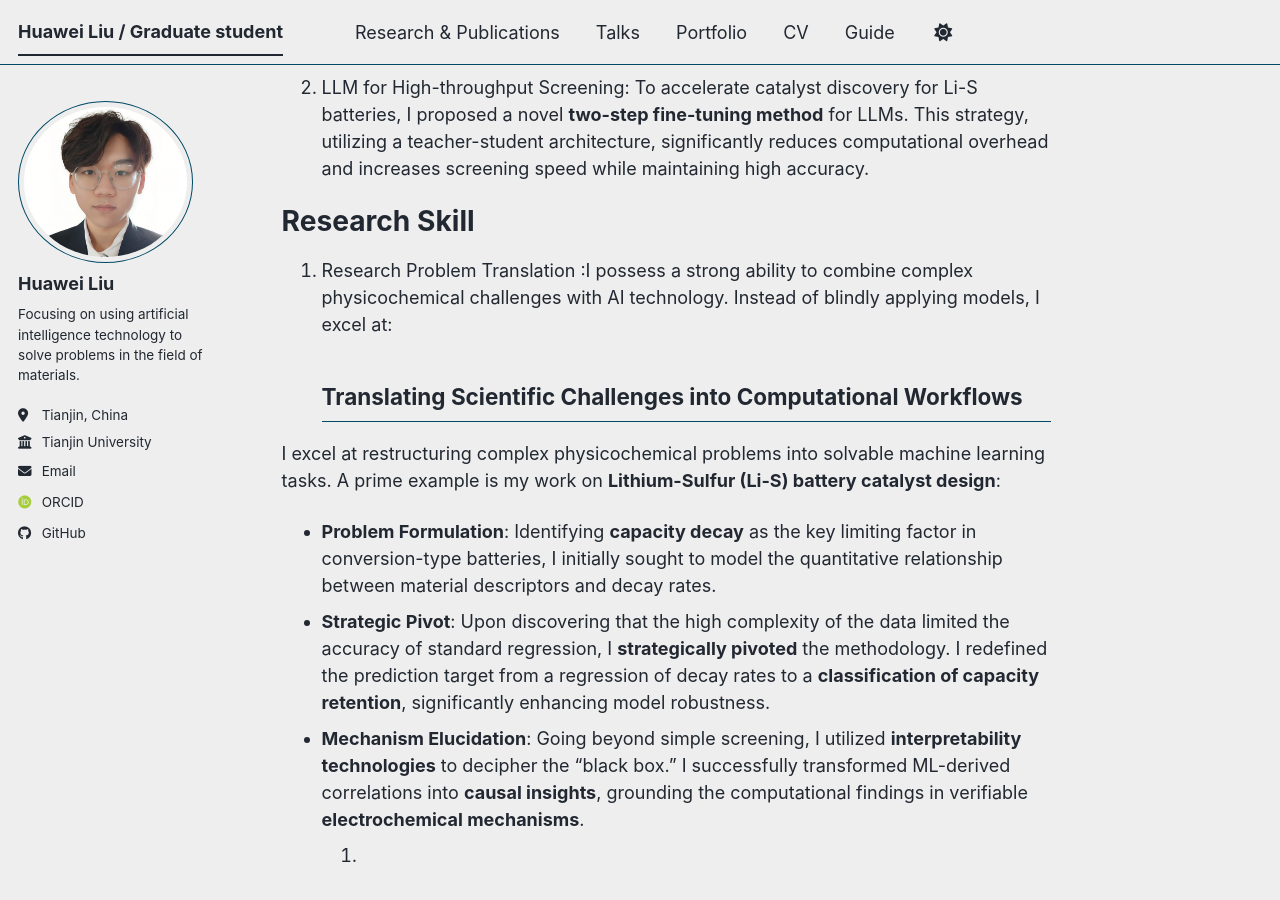
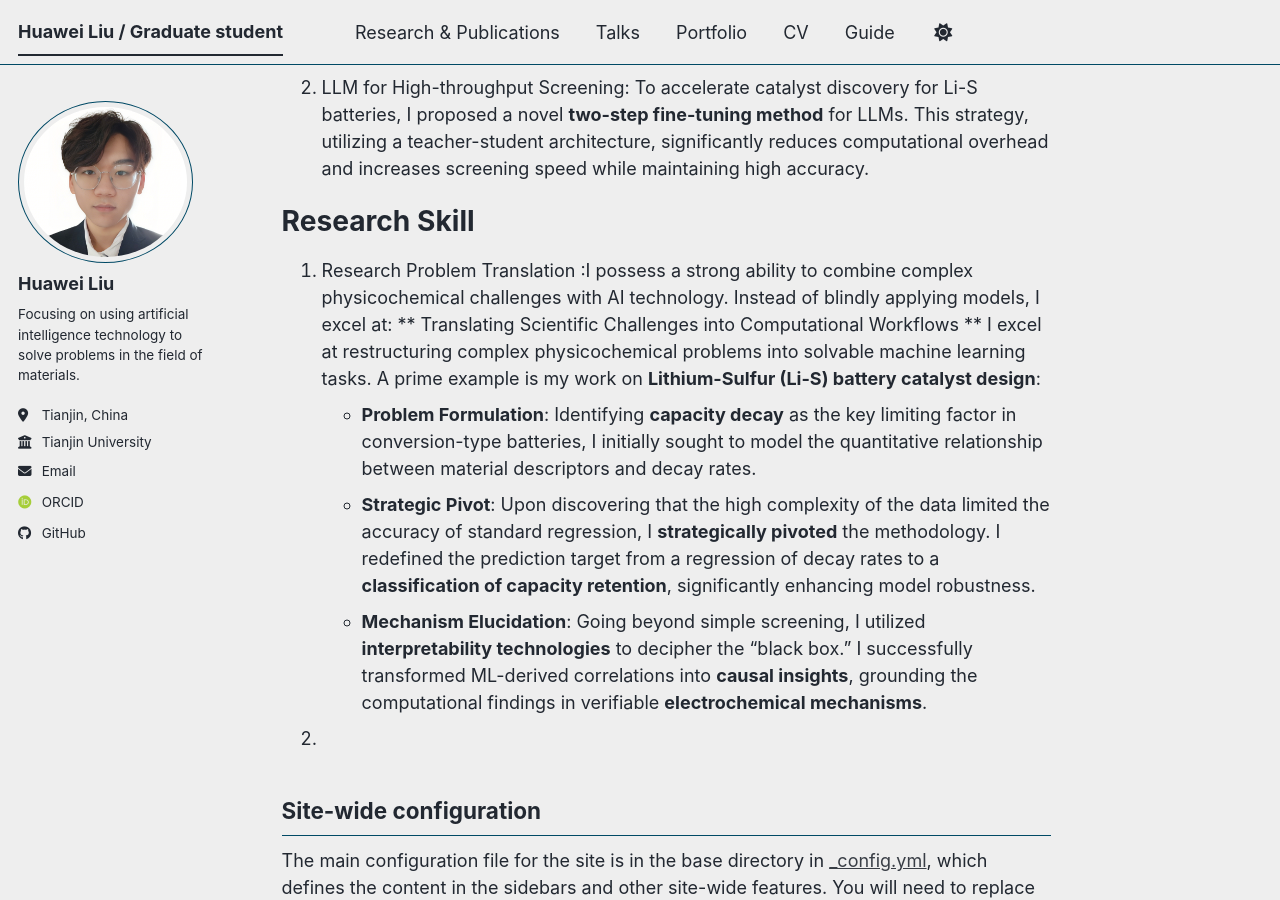
Before and after one commit to erweixi/erweixi.github.io, a Jekyll site: the page built from _pages/about.md, in a window 1280 px wide and 900 px high, scrolled down 725 px. Built offline with Jekyll 4.4.1, drawn with Linux system fonts in a browser that asks for light colours; some web fonts are replaced; a script bundle is joined from its source files by our own code; library files that are not in the unit come from our copies.

Commit message:
格式修正

```diff
--- a/_pages/about.md
+++ b/_pages/about.md
@@ -23,9 +23,7 @@
 Research Skill
 ======
 1. Research Problem Translation :I possess a strong ability to combine complex physicochemical challenges with AI technology. Instead of blindly applying models, I excel at:
-## Translating Scientific Challenges into Computational Workflows
-
-I excel at restructuring complex physicochemical problems into solvable machine learning tasks. A prime example is my work on **Lithium-Sulfur (Li-S) battery catalyst design**:
+** Translating Scientific Challenges into Computational Workflows ** I excel at restructuring complex physicochemical problems into solvable machine learning tasks. A prime example is my work on **Lithium-Sulfur (Li-S) battery catalyst design**:
  - **Problem Formulation**: Identifying **capacity decay** as the key limiting factor in conversion-type batteries, I initially sought to model the quantitative relationship between material descriptors and decay rates.
  - **Strategic Pivot**: Upon discovering that the high complexity of the data limited the accuracy of standard regression, I **strategically pivoted** the methodology. I redefined the prediction target from a regression of decay rates to a **classification of capacity retention**, significantly enhancing model robustness.
  - **Mechanism Elucidation**: Going beyond simple screening, I utilized **interpretability technologies** to decipher the "black box." I successfully transformed ML-derived correlations into **causal insights**, grounding the computational findings in verifiable **electrochemical mechanisms**.
```
